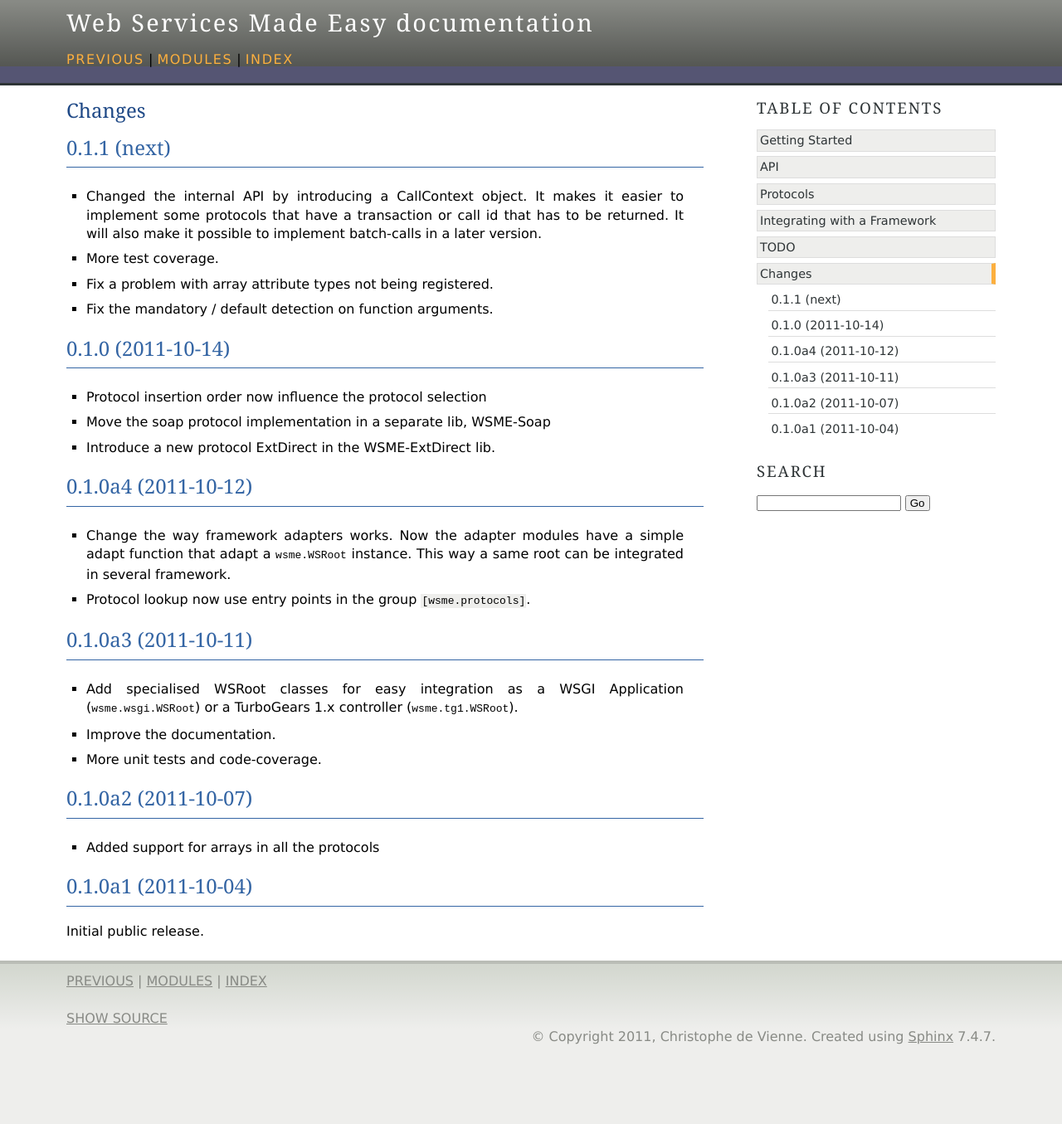
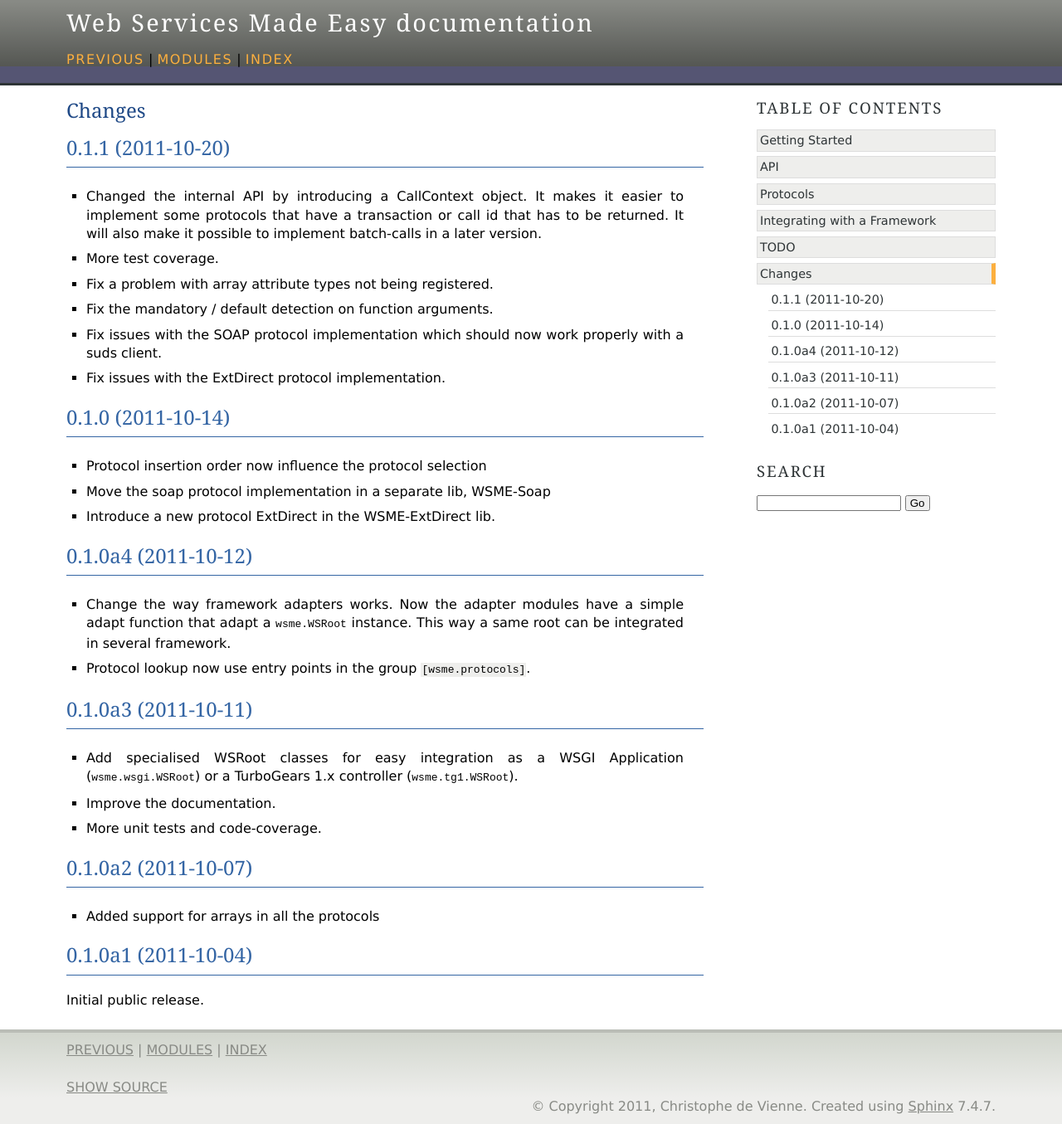
Before and after one commit to openstack-archive/wsme, a Sphinx documentation site: the page built from doc/changes.rst, in a window 1280 px wide. Shown: the whole page at 83% size. Built offline with Sphinx 7.4.7, drawn with Linux system fonts in a browser that asks for light colours; the version number could not be read and is left out; before the commit the page ends 1272 px from its top, so only the background shows below that.

Commit message:
Prepare the 0.1.1 release

```diff
--- a/doc/changes.rst
+++ b/doc/changes.rst
@@ -1,8 +1,8 @@
 Changes
 =======
 
-0.1.1 (next)
-------------
+0.1.1 (2011-10-20)
+------------------
 
 *   Changed the internal API by introducing a CallContext object.
     It makes it easier to implement some protocols that have
@@ -14,6 +14,11 @@ Changes
 *   Fix a problem with array attribute types not being registered.
 
 *   Fix the mandatory / default detection on function arguments.
+
+*   Fix issues with the SOAP protocol implementation which should now
+    work properly with a suds client.
+
+*   Fix issues with the ExtDirect protocol implementation.
 
 0.1.0 (2011-10-14)
 ------------------
```
